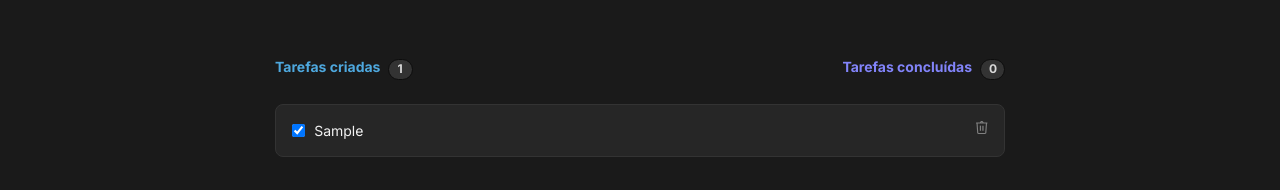
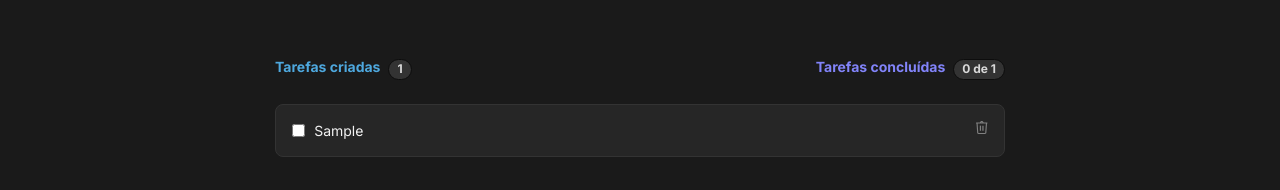
Before and after one commit to karolayneataide/toDo, a React (Vite) app: page / in a window 1280 px wide. Both pictures are taken after typing "Sample" into the empty fields and a click on the button "Criar". Shown: the part 229-419 px from the top of the page. Built offline with nearby package versions, Linux system fonts and the light colour scheme.

Commit message:
add checkbox action

```diff
--- a/src/App.jsx
+++ b/src/App.jsx
@@ -1,26 +1,44 @@
+import * as React from "react";
 import { useState } from "react";
 import { Header } from "./components/Header/Header";
 import { NewTask } from "./components/NewTask/NewTask";
 import { TaskList } from "./components/TaskList/TaskList";
-import { v4 } from "uuid";
 import "./styles/global.module.css";
 
 function App() {
   const [tasks, setTasks] = useState([]);
 
-  function deleteTask(taskToDelete) {
+  function deleteTask(taskId) {
     const tasksWithoutDeletedOne = tasks.filter((task) => {
-      return task.id != taskToDelete;
+      return task.id != taskId;
     });
 
     setTasks(tasksWithoutDeletedOne);
+  }
+  function handleChecked(taskId) {
+    const tasksChanged = tasks.map((task) => {
+      if (task.id === taskId) {
+        return {
+          ...task,
+          isChecked: !task.isChecked,
+        };
+      }
+
+      return task;
+    });
+
+    setTasks(tasksChanged);
   }
 
   return (
     <div>
       <Header />
       <NewTask setTasks={setTasks} />
-      <TaskList tasks={tasks} onDeleteTask={deleteTask} />
+      <TaskList
+        tasks={tasks}
+        handleChecked={handleChecked}
+        onDeleteTask={deleteTask}
+      />
     </div>
   );
 }
--- a/src/components/FullList/FullList.jsx
+++ b/src/components/FullList/FullList.jsx
@@ -1,18 +1,22 @@
 import styles from "../FullList/FullList.module.css";
 import Trash from "../../assets/trash.svg";
 
-export function FullList({ tasks, onDeleteTask }) {
-  // const [check, setCheck] = false;
-
+export function FullList({ tasks, onDeleteTask, handleChecked }) {
   return (
     <div className={styles.fullList}>
-      {tasks.map((task, index) => (
+      {tasks.map((task, index) => {
+        const isChecked = task.isChecked ? styles.isChecked : null;
+        return (
           <div className={styles.checkbox} key={index}>
             <div className={styles.startBox}>
-            <input defaultChecked type="checkbox" />
+              <input
+                checked={task.isChecked}
+                onChange={() => handleChecked(task.id)}
+                type="checkbox"
+              />
             </div>
             <div className={styles.centerBox}>
-            <label>{task.content}</label>
+              <label className={isChecked}>{task.content}</label>
             </div>
             <div className={styles.endBox}>
               <button
@@ -24,7 +28,8 @@ export function FullList({ tasks, onDeleteTask }) {
               </button>
             </div>
           </div>
-      ))}
+        );
+      })}
     </div>
   );
 }
--- a/src/components/NewTask/NewTask.jsx
+++ b/src/components/NewTask/NewTask.jsx
@@ -15,7 +15,7 @@ export function NewTask({ setTasks }) {
       {
         id: v4(),
         content: task,
-        checked: false,
+        isChecked: false,
       },
     ]);
   }
--- a/src/components/TaskList/TaskList.jsx
+++ b/src/components/TaskList/TaskList.jsx
@@ -2,25 +2,34 @@ import styles from "../TaskList/TaskList.module.css";
 import { EmptyList } from "../EmptyList/EmptyList";
 import { FullList } from "../FullList/FullList";
 
-export function TaskList({ tasks, onDeleteTask }) {
+export function TaskList({ tasks, onDeleteTask, handleChecked }) {
+  const taskCreated = tasks.length;
+  const tasksChecked = tasks.filter((task) => task.isChecked).length;
+
   return (
     <div className={styles.container}>
       <div className={styles.boxSize}>
         <div className={styles.wrapper}>
           <div className={styles.box}>
             <div className={styles.createdTask}>Tarefas criadas</div>
-            <div className={styles.counter}>{tasks.length}</div>
+            <div className={styles.counter}>{taskCreated}</div>
           </div>
           <div className={styles.box}>
             <div className={styles.completeTask}>Tarefas concluídas</div>
-            <div className={styles.counter}>0</div>
+            <div className={styles.counter}>
+              {tasksChecked} de {taskCreated}
+            </div>
           </div>
         </div>
         <div>
           {tasks.length === 0 ? (
             <EmptyList />
           ) : (
-            <FullList onDeleteTask={onDeleteTask} tasks={tasks} />
+            <FullList
+              handleChecked={handleChecked}
+              onDeleteTask={onDeleteTask}
+              tasks={tasks}
+            />
           )}
         </div>
       </div>
--- a/src/components/TaskList/TaskList.module.css
+++ b/src/components/TaskList/TaskList.module.css
@@ -36,7 +36,6 @@
 
 .counter {
   display: flex;
-  width: 25px;
   background: var(--gray-400);
   border: 1px solid var(--gray-700);
   border-radius: 999px;
```
Lines whose indentation alone changed are shown as unchanged.
